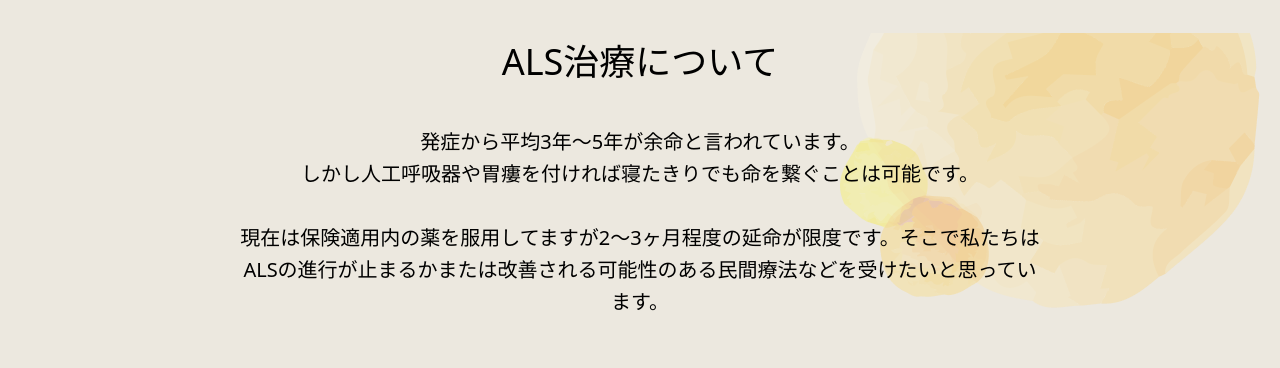
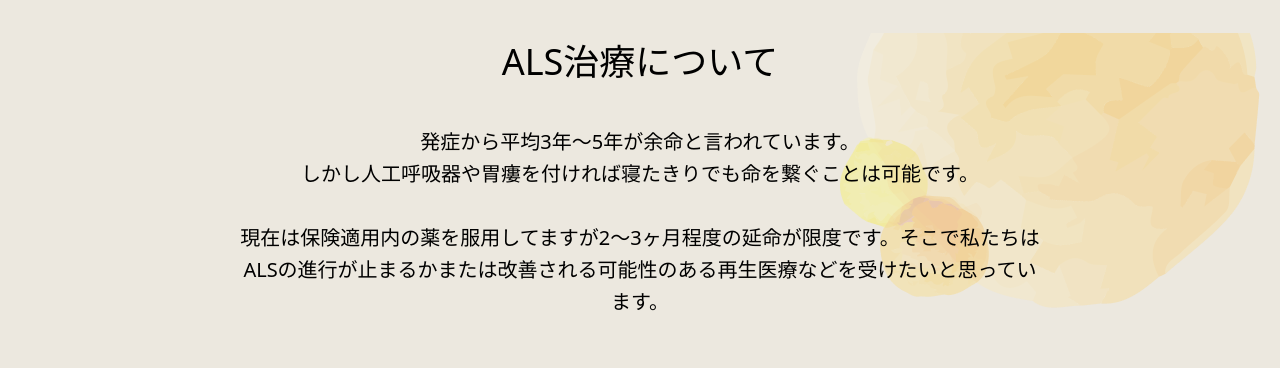
Before and after one commit to Nous-Creation/ALS-Project, a Next.js app: page / in a window 1280 px wide. Shown: the part 1100-1468 px from the top of the page. Built offline with nearby package versions, Linux system fonts and the light colour scheme.

Commit message:
update: text

```diff
--- a/src/components/base/MedicalOverview/index.tsx
+++ b/src/components/base/MedicalOverview/index.tsx
@@ -1,7 +1,7 @@
 import React from "react";
 import styled from "styled-components";
 
-const overview = `発症から平均3年〜5年が余命と言われています。\nしかし人工呼吸器や胃瘻を付ければ寝たきりでも命を繋ぐことは可能です。\n\n現在は保険適用内の薬を服用してますが2〜3ヶ月程度の延命が限度です。そこで私たちはALSの進行が止まるかまたは改善される可能性のある民間療法などを受けたいと思っています。`;
+const overview = `発症から平均3年〜5年が余命と言われています。\nしかし人工呼吸器や胃瘻を付ければ寝たきりでも命を繋ぐことは可能です。\n\n現在は保険適用内の薬を服用してますが2〜3ヶ月程度の延命が限度です。そこで私たちはALSの進行が止まるかまたは改善される可能性のある再生医療などを受けたいと思っています。`;
 
 export const MedicalOverview = () => {
   return (
```
